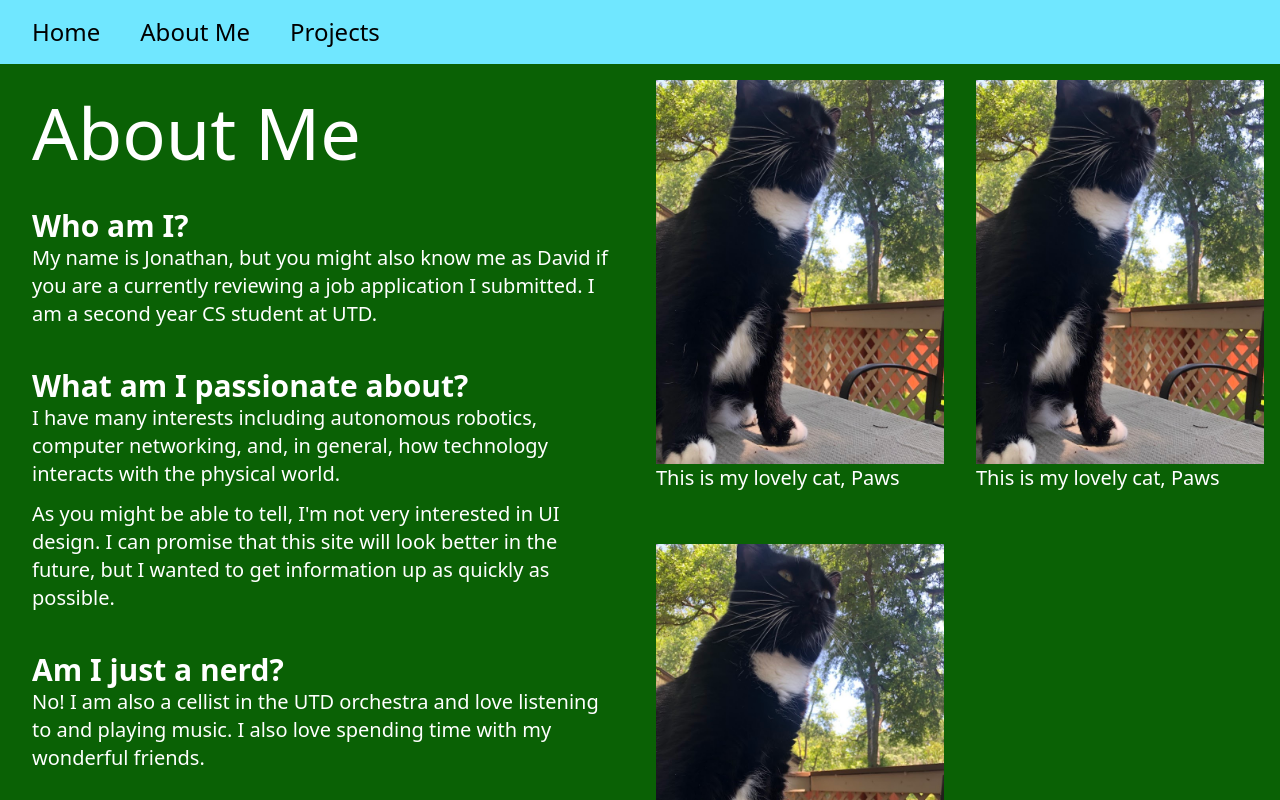
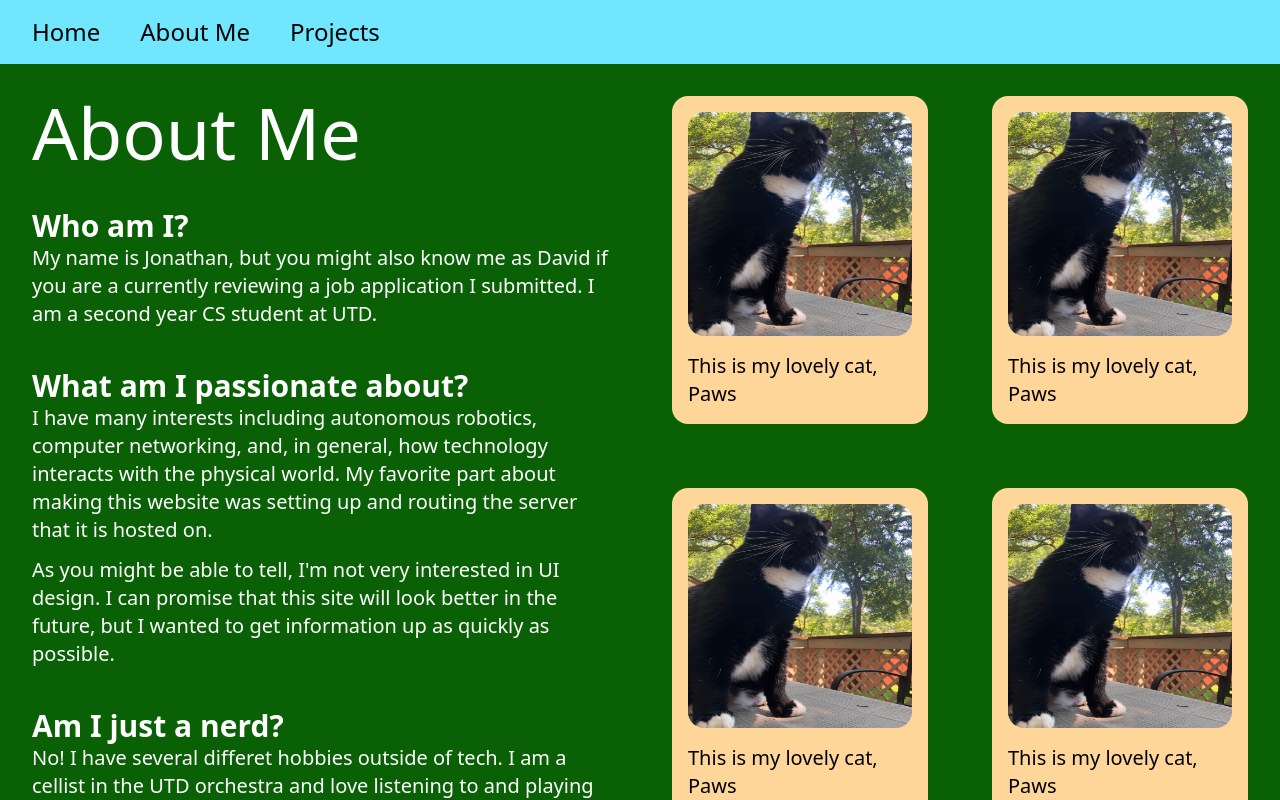
Before and after one commit to JMANY42/personal-website, a React (Vite) app in the folder frontend/: page /about-me in a window 1280 px wide. Shown: the top 800 px of the page. Built offline with nearby package versions, Linux system fonts and the light colour scheme.

Commit message:
about me v0

```diff
--- a/frontend/src/components/Card.tsx
+++ b/frontend/src/components/Card.tsx
@@ -7,9 +7,9 @@ interface NavbarOption {
 function NavbarOption ({ img_path, caption }: NavbarOption) {
 
     return (
-        <div className="m-4">
-            <img className=""src={img_path}/>
-            <p className="text-white text-xl">{caption}</p>
+        <div className="m-8 p-4 space-y-4 rounded-2xl bg-[#FFD699]">
+            <img className="aspect-square w-full rounded-2xl"src={img_path}/>
+            <p className="text-black text-xl">{caption}</p>
         </div>
     )
 }
--- a/frontend/src/components/Navbar.tsx
+++ b/frontend/src/components/Navbar.tsx
@@ -10,7 +10,7 @@ function Navbar() {
         {text: 'Projects', path: '/projects'}
     ];
     return (
-        <div className="flex gap-10">
+        <div className="flex gap-10 px-8 py-4 bg-[#70E7FF]">
             {options.map((option, id) => (    // Map over options to create list items
                 <li
                     key={id}
--- a/frontend/src/pages/AboutMe.tsx
+++ b/frontend/src/pages/AboutMe.tsx
@@ -5,24 +5,28 @@ import Card from '../components/Card.tsx'
 function AboutMe() {
     return (
     <div className="bg-[#0A6105] w-screen h-screen flex flex-col">
-        <div className="px-8 py-4 bg-[#70E7FF]">
-            <Navbar/>
-        </div>
+        {/* NAVBAR */}
+        <Navbar/>
+
         <div className="flex">
             <div className="p-8 text-white w-1/2">
                 <h1 className="text-7xl text-left font-thin">About Me</h1>
                 <h2 className="text-3xl font-bold pt-10">Who am I?</h2>
                     <p className="text-xl">My name is Jonathan, but you might also know me as David if you are a currently reviewing a job application I submitted. I am a second year CS student at UTD.</p>
                 <h2 className="text-3xl font-bold pt-10">What am I passionate about?</h2>
-                    <p className="text-xl">I have many interests including autonomous robotics, computer networking, and, in general, how technology interacts with the physical world.</p>
+                    <p className="text-xl">I have many interests including autonomous robotics, computer networking, and, in general, how technology interacts with the physical world. My favorite part about making this website was setting up and routing the server that it is hosted on.</p>
                     <p className="text-xl pt-3">As you might be able to tell, I'm not very interested in UI design. I can promise that this site will look better in the future, but I wanted to get information up as quickly as possible.</p>
                 <h2 className="text-3xl font-bold pt-10">Am I just a nerd?</h2>
-                    <p className="text-xl">No! I am also a cellist in the UTD orchestra and love listening to and playing music. I also love spending time with my wonderful friends.</p>
+                    <p className="text-xl">No! I have several differet hobbies outside of tech. I am a cellist in the UTD orchestra and love listening to and playing music. I also love spending time with my wonderful friends.</p>
                 <h2 className="text-3xl font-bold pt-10">Why should you hire me?</h2>
                     <p className="text-xl">There's no good generalized answer to that question. However, if my resume {/* Make this a link */}doesn't convince you, please look through my projects to get a better understanding of my capabilities.</p>
             </div>
-            {/* TODO: Store cards in backend and allow asynchronous loading. */}
-            <div className="w-1/2 grid grid-cols-2">
+            {/* TODO: Store cards in backend and allow asynchronous loading.
+                TODO: Change max height offset to dynamically get the navbar height if possible */}
+            <div className="w-1/2 grid grid-cols-2 max-h-[calc(100vh-64px)] overflow-y-scroll">
+                <Card caption="This is my lovely cat, Paws" img_path="/src/assets/test_img.jpg"/>
+                <Card caption="This is my lovely cat, Paws" img_path="/src/assets/test_img.jpg"/>
+                <Card caption="This is my lovely cat, Paws" img_path="/src/assets/test_img.jpg"/>
                 <Card caption="This is my lovely cat, Paws" img_path="/src/assets/test_img.jpg"/>
                 <Card caption="This is my lovely cat, Paws" img_path="/src/assets/test_img.jpg"/>
                 <Card caption="This is my lovely cat, Paws" img_path="/src/assets/test_img.jpg"/>
--- a/frontend/src/pages/Home.tsx
+++ b/frontend/src/pages/Home.tsx
@@ -5,9 +5,9 @@ function Home (){
 
     return (
     <div className="bg-[#0A6105] w-screen h-screen flex flex-col">
-        <div className="px-8 py-4 bg-[#70E7FF]">
-            <Navbar/>
-        </div>
+        {/* NAVBAR */}
+        <Navbar/>
+
         <div className="p-8 text-white space-y-10">
             <h1 className="text-7xl text-left font-thin">Hello</h1>
             <h2 className="text-3xl text-left">My name is Jonathan Lewis and this is my webpage</h2>
```
